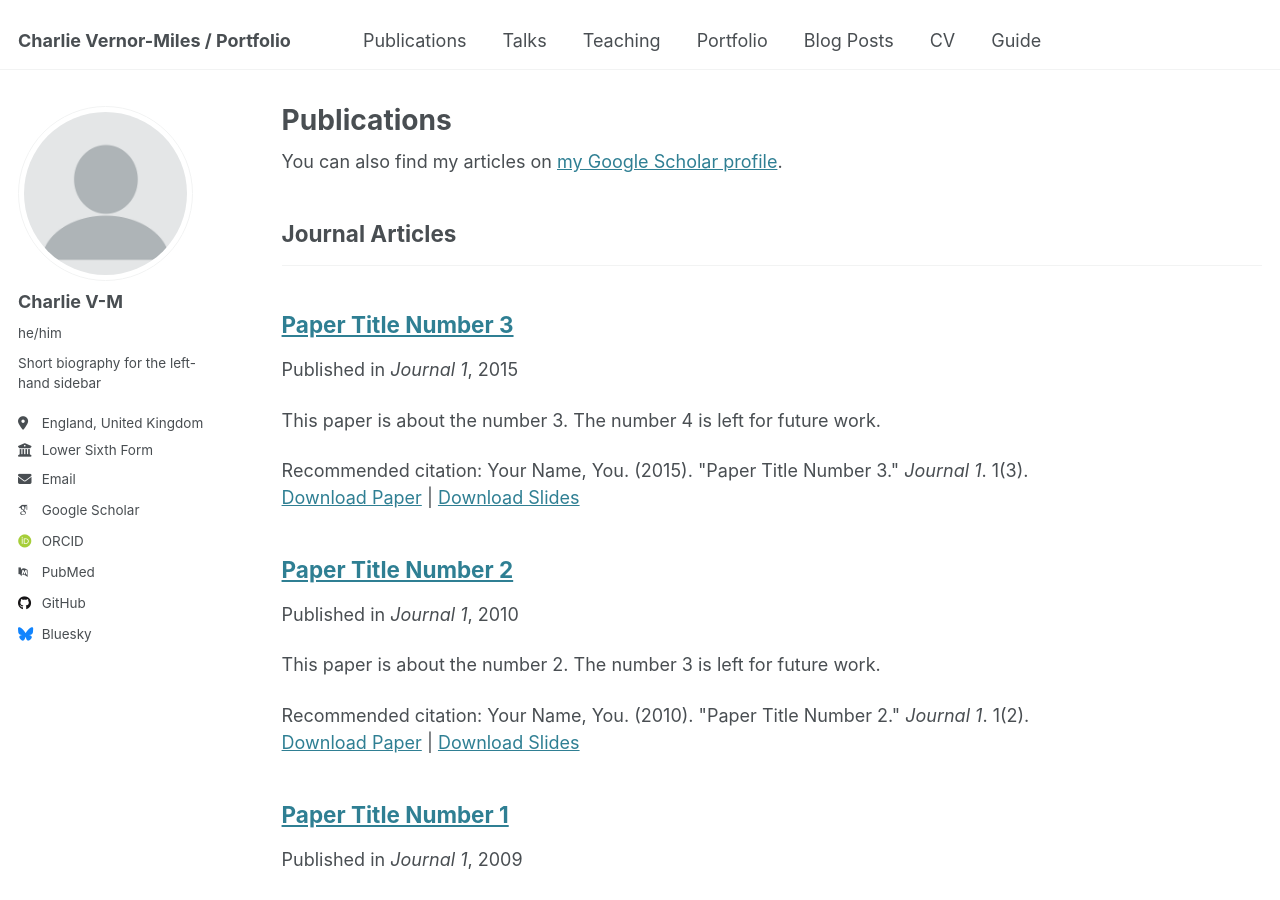
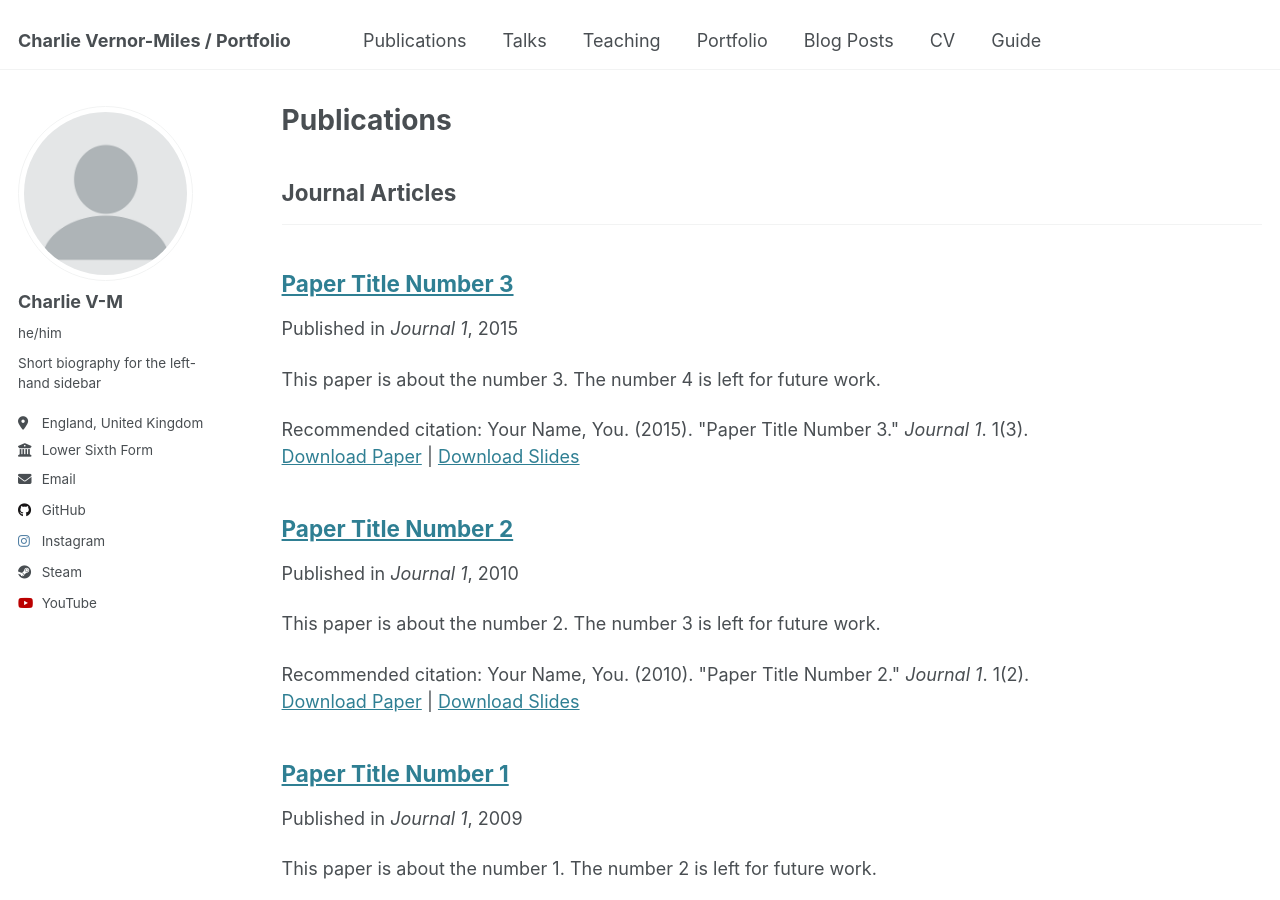
Before and after one commit to charlievernormiles/charlievernormiles.github.io, a Jekyll site: the page built from _pages/publications.html, in a window 1280 px wide and 900 px high. Built offline with Jekyll 4.4.1, drawn with Linux system fonts in a browser that asks for light colours; some web fonts are replaced; part of the change alters nothing that is shown.

Commit message:
Update _config.yml

```diff
--- a/_config.yml
+++ b/_config.yml
@@ -33,11 +33,11 @@ author:
 
   # Academic websites
   arxiv            : # URL - Update with the correct link to your profile
-  googlescholar    : "https://scholar.google.com/citations?user=PS_CX0AAAAAJ"
+  googlescholar    : # URL
   impactstory      : # URL
-  orcid            : "http://orcid.org/yourorcidurl"
+  orcid            : # URL
   semantic         : # URL
-  pubmed           : "https://www.ncbi.nlm.nih.gov/pubmed/?term=john+snow"
+  pubmed           : # URL
   researchgate     : # URL
   scopus           : # URL
 
@@ -50,21 +50,21 @@ author:
   stackoverflow    : # User number or user number and name (i.e., use "1" or "1/jeff-atwood")
 
   # Social media
-  bluesky          : "bsky.app" # Replace this with you Bluesky username
+  bluesky          : # Username
   facebook         : # Username
   flickr           : # Username
   foursquare       : # Username
   goodreads        : # Username
   google_plus      : # Username
   keybase          : # Username
-  instagram        : # Username
+  instagram        : "Choppovm"
   lastfm           : # Username
   linkedin         : # Username
   mastodon         : # URL
   medium           : # URL
   pinterest        : # Username
   soundcloud       : # Username
-  steam            : # Username
+  steam            : "Choppovm"
   telegram         : # URL
   tumblr           : # Username
   twitter          : # Username for X / Twitter
@@ -72,7 +72,7 @@ author:
   weibo            : # Username
   wikipedia        : # Username
   xing             : # Username
-  youtube          : # Username
+  youtube          : "Choppovm"
   zhihu            : # Username
 
 # Publication Category - The following the list of publication categories and their headings
```
